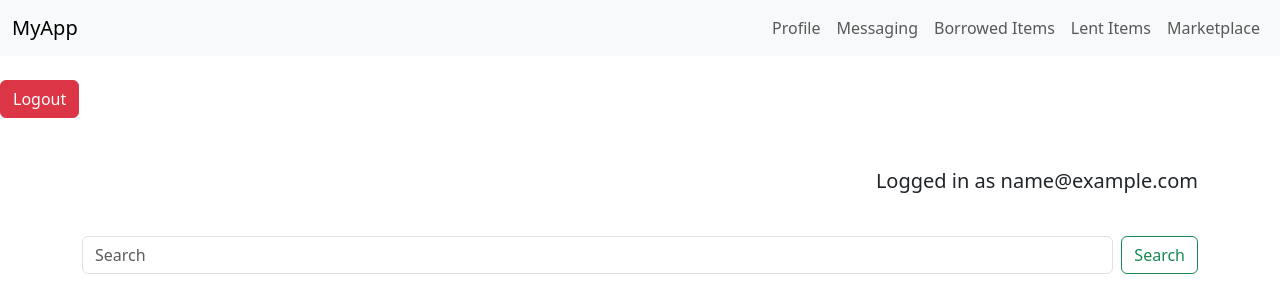
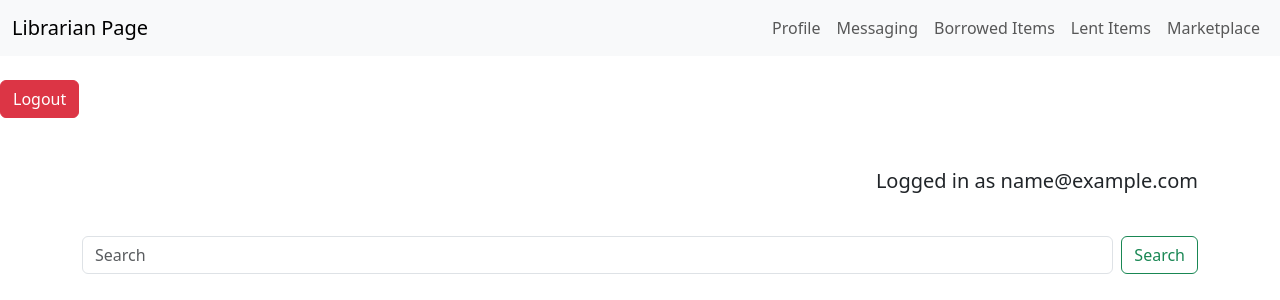
Before and after one commit to AidanSzilagyi/textbook-lending-catalog, a Django app: page /homepage/ in a window 1280 px wide. Shown: the top 300 px of the page. Run offline with Django 5.2, Linux system fonts and the light colour scheme; a user stored in the database is signed in; tables that the repository leaves empty hold one stand-in row (values such as "Sample post").

Commit message:
Added a new page for librarians

```diff
--- a/mainmenu/templates/librarian_home_page.html
+++ b/mainmenu/templates/librarian_home_page.html
@@ -9,7 +9,7 @@
 <body>
 <nav class="navbar navbar-expand-lg navbar-light bg-light">
   <div class="container-fluid">
-    <a class="navbar-brand" href="#">Admin Page</a>
+    <a class="navbar-brand" href="#">Librarian Page</a>
     <button class="navbar-toggler" type="button" data-bs-toggle="collapse" data-bs-target="#navbarNav" aria-controls="navbarNav" aria-expanded="false" aria-label="Toggle navigation">
       <span class="navbar-toggler-icon"></span>
     </button>
--- a/mainmenu/urls.py
+++ b/mainmenu/urls.py
@@ -4,11 +4,12 @@ from . import views
 urlpatterns = [
     path("", views.index, name="index"),
     path("logout", views.logout_view),
-    path('homepage/', views.home_page, name='home_page'),
+    path('home_page/', views.home_page, name='home_page'),
     path("profile/", views.profile, name='profile'),
     path("messaging/", views.messaging, name='messaging'),
     path("lent_items/", views.lent_items, name='lent_items'),
     path("borrowed_items/", views.borrowed_items, name='borrowed_items'),
     path("marketplace/", views.marketplace, name='marketplace'),
-    path("librarian_homepage/", views.librarian_home_page, name='librarian_homepage'),
+    path("librarian_home_page/", views.librarian_home_page, name='librarian_home_page'),
+    path("homepage/", views.home_page_router, name='home_page_router'),
 ]
--- a/mainmenu/views.py
+++ b/mainmenu/views.py
@@ -15,14 +15,19 @@ def logout_view(request):
     logout(request)
     return redirect("/")
 
+@login_required
+def home_page_router(request):
+    if request.user.profile.userRole == 1:
+        return librarian_home_page(request)
+    elif request.user.profile.userRole == 0:
+        return home_page(request)
 
 @login_required
 def home_page(request):
     return render(request, "home_page.html")
 
 @login_required
-def librarian_home_page(request, account_user):
-    i
+def librarian_home_page(request):
     return render(request, "librarian_home_page.html")
 
 @login_required
```
